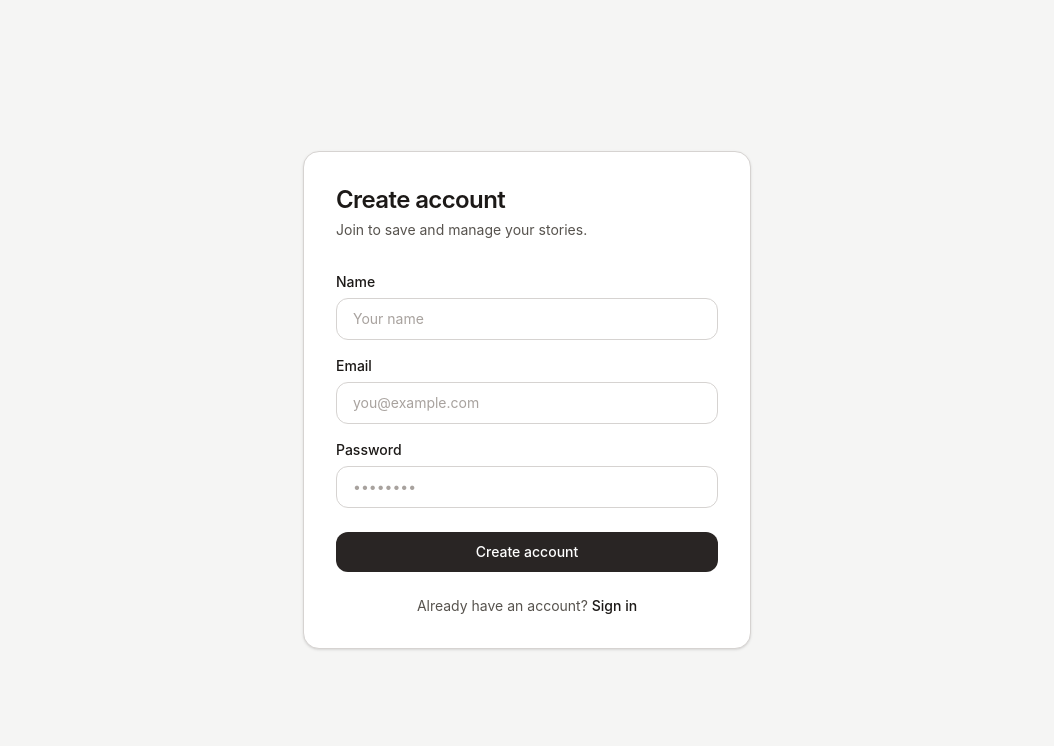
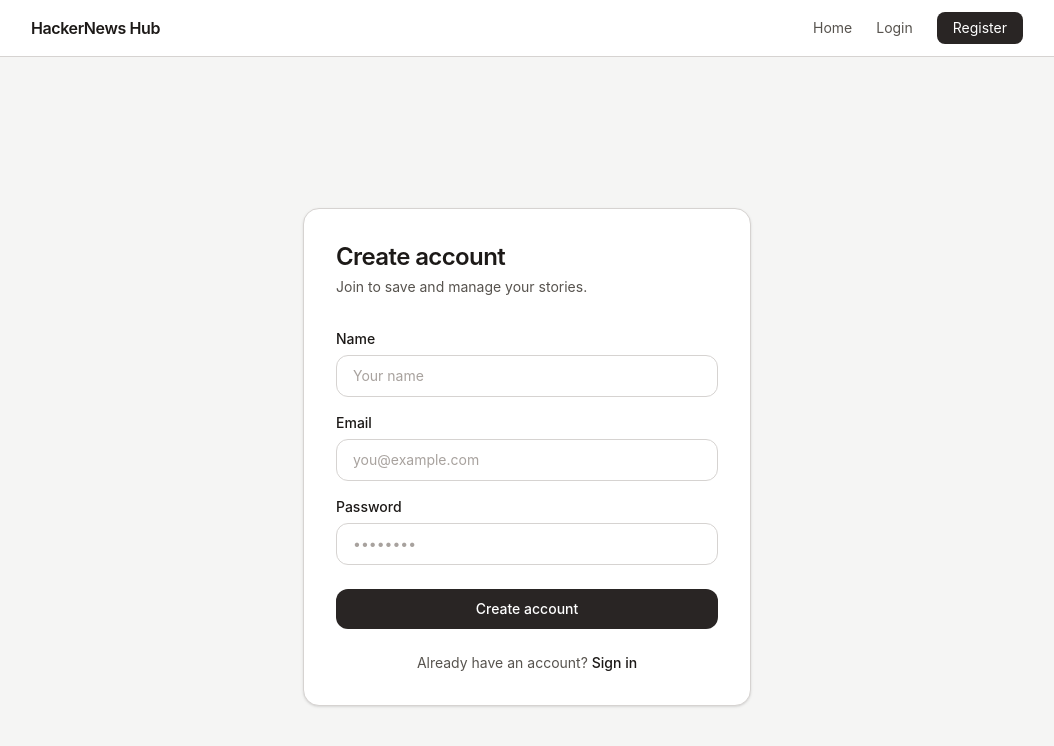
Before and after one commit to Dilesh333/dacby-assignment, a React app in the folder frontend/: page /register in a window 1280 px wide. Shown: the top 746 px of the page, without its empty margins (113-1167 px from the left). Built offline with nearby package versions, Linux system fonts and the light colour scheme; no server answers; the HTML template or start-up script is replaced by a standard one.

Commit message:
feat: add navbar with dynamic auth navigation

```diff
--- a/frontend/src/App.jsx
+++ b/frontend/src/App.jsx
@@ -1,6 +1,7 @@
 import { BrowserRouter, Routes, Route } from "react-router-dom";
 import { Toaster } from "react-hot-toast";
 
+import Navbar from "./components/Navbar";
 import ProtectedRoute from "./routes/ProtectedRoute";
 import Home from "./pages/Home";
 import Login from "./pages/Login";
@@ -11,6 +12,7 @@
   return (
     <BrowserRouter>
       <Toaster position="top-right" />
+      <Navbar />
       <Routes>
         <Route path="/" element={<Home />} />
         <Route path="/login" element={<Login />} />
--- a/frontend/src/api/axios.js
+++ b/frontend/src/api/axios.js
@@ -1,7 +1,7 @@
 import axios from "axios";
 
 const API = axios.create({
-  baseURL: "http://localhost:5000/api",
+  baseURL: import.meta.env.VITE_API_URL,
 });
 
 export default API;
--- /dev/null
+++ b/frontend/src/components/Navbar.jsx
@@ -0,0 +1,68 @@
+import { Link, useNavigate } from "react-router-dom";
+import { useAuth } from "../context/AuthContext";
+
+function Navbar() {
+  const { token, logout } = useAuth();
+  const navigate = useNavigate();
+
+  const handleLogout = () => {
+    logout();
+    navigate("/login");
+  };
+
+  return (
+    <nav className="sticky top-0 z-50 bg-white border-b border-[#d6d3d1]">
+      <div className="max-w-5xl mx-auto px-4 h-14 flex items-center justify-between">
+
+        {/* Logo */}
+        <Link to="/" className="text-[#1c1917] font-semibold text-base tracking-tight">
+          HackerNews Hub
+        </Link>
+
+        {/* Nav links */}
+        <div className="flex items-center gap-6">
+          <Link
+            to="/"
+            className="text-sm text-[#57534e] hover:text-[#1c1917] transition"
+          >
+            Home
+          </Link>
+
+          {token ? (
+            <>
+              <Link
+                to="/bookmarks"
+                className="text-sm text-[#57534e] hover:text-[#1c1917] transition"
+              >
+                Bookmarks
+              </Link>
+              <button
+                onClick={handleLogout}
+                className="text-sm bg-[#292524] hover:bg-black text-white px-4 py-1.5 rounded-lg transition cursor-pointer"
+              >
+                Logout
+              </button>
+            </>
+          ) : (
+            <>
+              <Link
+                to="/login"
+                className="text-sm text-[#57534e] hover:text-[#1c1917] transition"
+              >
+                Login
+              </Link>
+              <Link
+                to="/register"
+                className="text-sm bg-[#292524] hover:bg-black text-white px-4 py-1.5 rounded-lg transition"
+              >
+                Register
+              </Link>
+            </>
+          )}
+        </div>
+      </div>
+    </nav>
+  );
+}
+
+export default Navbar;
```
